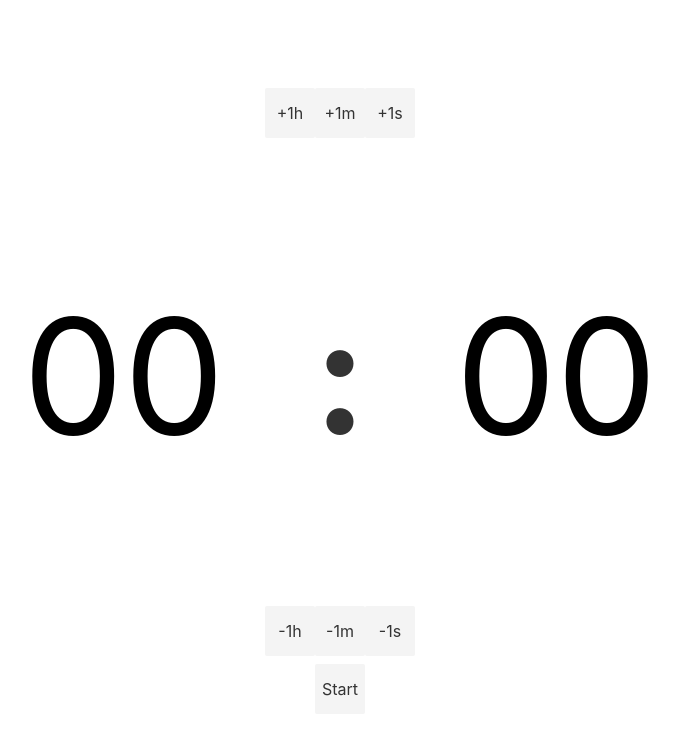
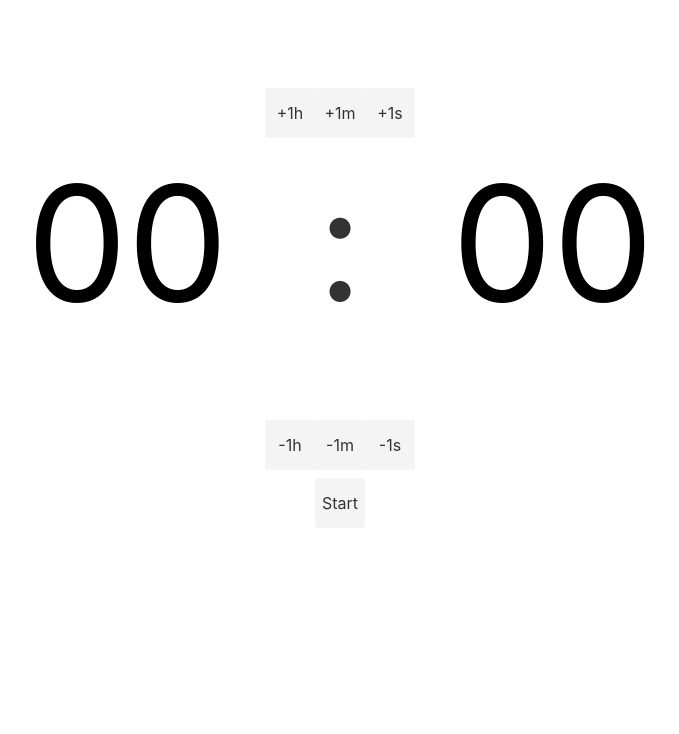
Before and after one commit to JackyIsCool/svelte-timer, a Svelte app: page / in a window 1280 px wide. Shown: the top 734 px of the page, without its empty margins (300-979 px from the left). Built offline with nearby package versions, Linux system fonts and the light colour scheme.

Commit message:
beautify the time text

```diff
--- a/src/App.svelte
+++ b/src/App.svelte
@@ -38,9 +38,9 @@
 			<button on:click={() => addTime(1)}>+1s</button>
 		</div>
 		<div class="time-container">
-			<input on:blur={syncTypedTime} bind:value={formatedMinute} id="time"/>
-			<h1>:</h1>
-			<input on:blur={syncTypedTime} bind:value={formatedSecond} id="time"/>
+			<input on:blur={syncTypedTime} bind:value={formatedMinute} class="time-text"/>
+			<div class="time-text">:</div>
+			<input on:blur={syncTypedTime} bind:value={formatedSecond} class="time-text"/>
 		</div>
 
 		<div class="button-container">
@@ -65,11 +65,6 @@
 	section {
 		padding-top: 10vh;
 	}
-	#time {
-		text-align: center;
-		font-size: 10rem;
-		margin: 0;
-	}
 	.button-container {
 		display: flex;
 		justify-content: center;
@@ -79,8 +74,9 @@
 		height: 50px;
 		width: 50px;
 	}
-	h1 {
+	.time-text {
 		font-size: 10rem;
+		padding: 0;
 	}
 	.time-container {
 		display: flex;
```
